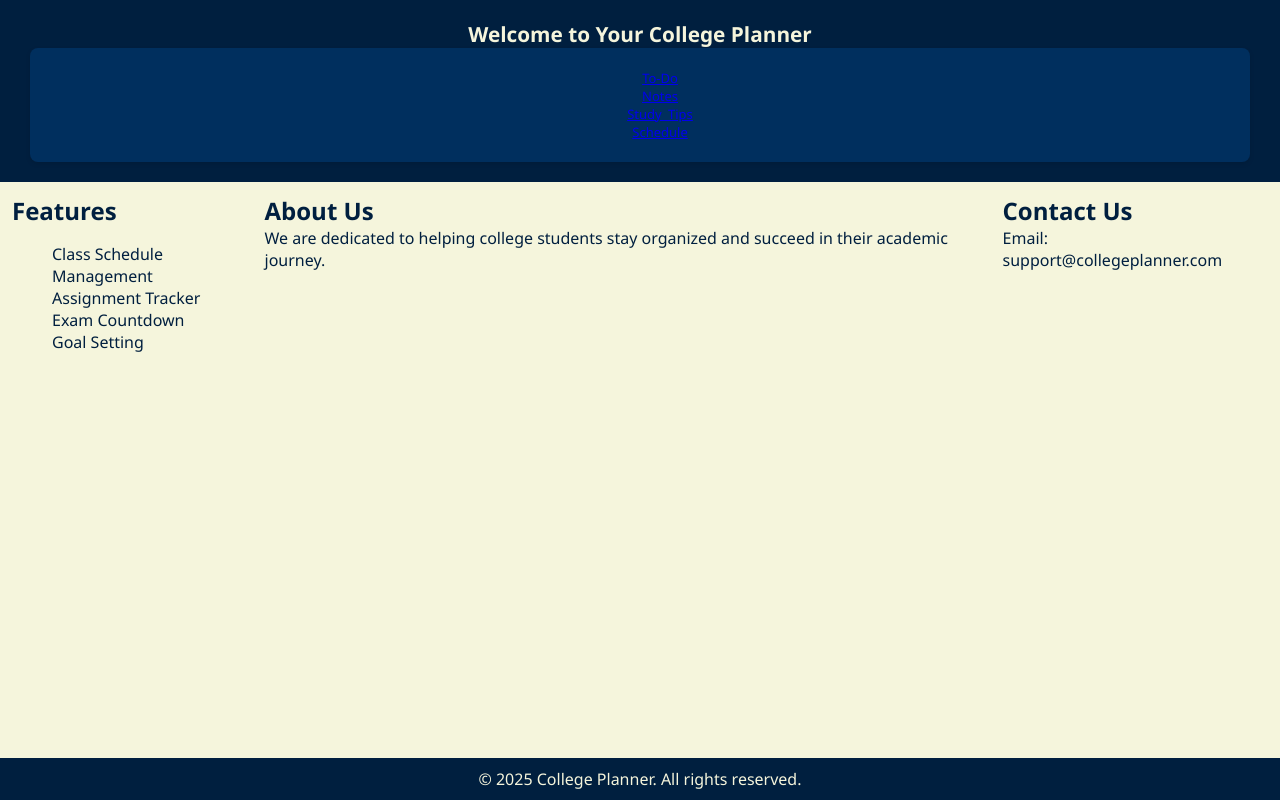
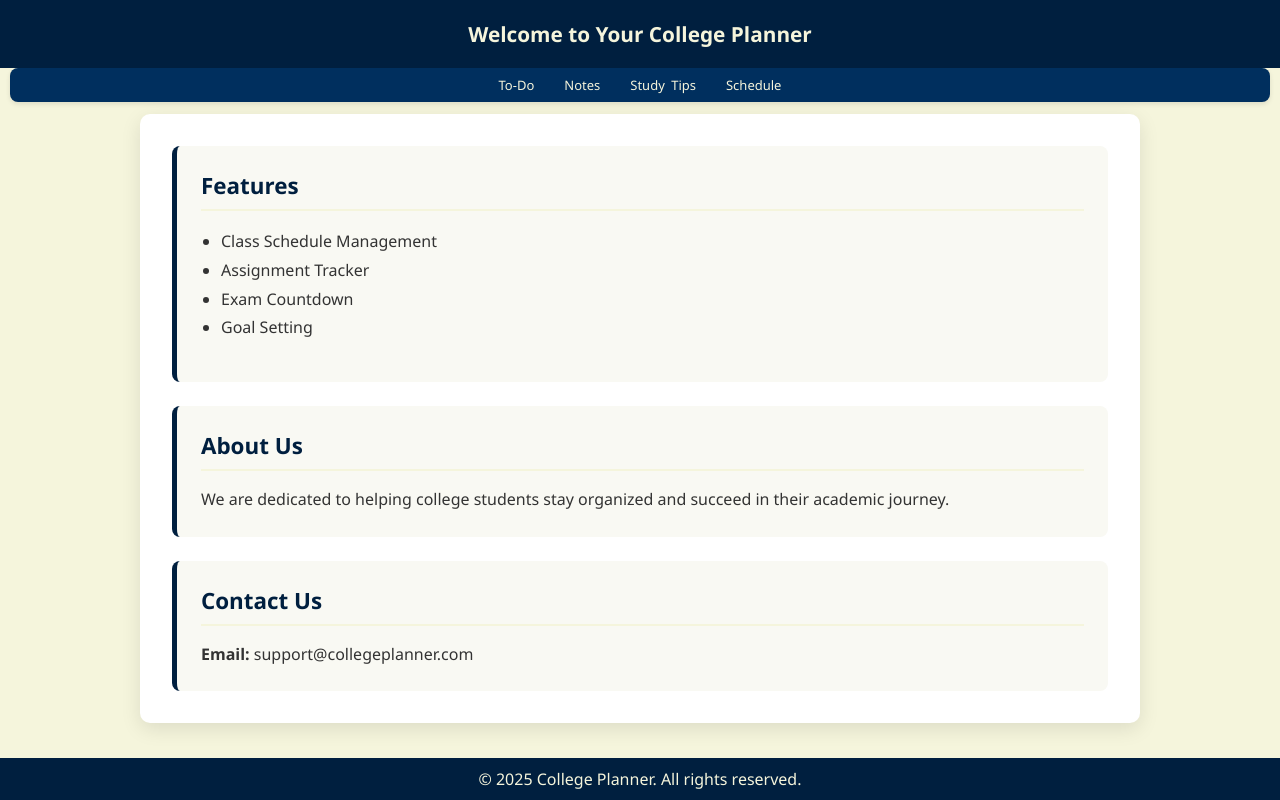
Before and after one commit to WillLandon/Web-Development-Project, a plain HTML site: page index.html in a window 1280 px wide. Drawn offline with Linux system fonts and the light colour scheme.

Commit message:
Added inline CSS to index.html

```diff
--- a/index.html
+++ b/index.html
@@ -9,40 +9,91 @@
 <body>
     <header>
         <h1>Welcome to Your College Planner</h1>
+    </header>
+
     <nav>
-            <ul style="list-style-type: none;">
-                <li><a href="to-do.html">To-Do</a></li>
-                <li><a href="notes.html">Notes</a></li>
-                <li><a href="studytips.html">Study Tips</a></li>
-                <li><a href="schedule.html">Schedule</a></li>
+        <ul style="list-style-type: none; padding: 0; margin: 0; display: flex; justify-content: center; gap: 30px; flex-wrap: wrap;">
+            <li><a href="to-do.html" style="color: #f5f5dc; text-decoration: none; font-weight: 500;">To-Do</a></li>
+            <li><a href="notes.html" style="color: #f5f5dc; text-decoration: none; font-weight: 500;">Notes</a></li>
+            <li><a href="studytips.html" style="color: #f5f5dc; text-decoration: none; font-weight: 500;">Study Tips</a></li>
+            <li><a href="schedule.html" style="color: #f5f5dc; text-decoration: none; font-weight: 500;">Schedule</a></li>
         </ul>
     </nav>
-    </header>
 
     <main>
-        <section id="features">
+        <section class="notes-section">
+            <div class="feature-grid">
+                <div class="feature-card">
                     <h2>Features</h2>
-            <ul>
+                    <ul style="list-style-type: disc; padding-left: 20px;">
                         <li>Class Schedule Management</li>
                         <li>Assignment Tracker</li>
                         <li>Exam Countdown</li>
                         <li>Goal Setting</li>
                     </ul>
-        </section>
+                </div>
 
-        <section id="about">
+                <div class="feature-card">
                     <h2>About Us</h2>
                     <p>We are dedicated to helping college students stay organized and succeed in their academic journey.</p>
-        </section>
+                </div>
 
-        <section id="contact">
+                <div class="feature-card">
                     <h2>Contact Us</h2>
-            <p>Email: support@collegeplanner.com</p>
+                    <p><strong>Email:</strong> support@collegeplanner.com</p>
+                </div>
+            </div>
         </section>
     </main>
 
     <footer>
         <p>&copy; 2025 College Planner. All rights reserved.</p>
     </footer>
+
+    <style>
+        .feature-grid {
+            display: grid;
+            gap: 1.5rem;
+        }
+
+        .feature-card {
+            background-color: #f9f9f3;
+            border-left: 5px solid #001f3f;
+            padding: 1.5rem;
+            border-radius: 8px;
+        }
+
+        .feature-card h2 {
+            color: #001f3f;
+            margin-bottom: 1rem;
+            font-size: 1.4rem;
+            border-bottom: 2px solid #f5f5dc;
+            padding-bottom: 0.5rem;
+        }
+
+        .feature-card p {
+            line-height: 1.6;
+            color: #333;
+        }
+
+        .feature-card ul {
+            line-height: 1.8;
+            color: #333;
+        }
+
+        nav a:hover {
+            text-decoration: underline;
+        }
+
+        @media (max-width: 480px) {
+            .feature-grid {
+                grid-template-columns: 1fr;
+            }
+
+            nav ul {
+                gap: 15px;
+            }
+        }
+    </style>
 </body>
-</html></section>
+</html>
```
Lines whose indentation alone changed are shown as unchanged.
